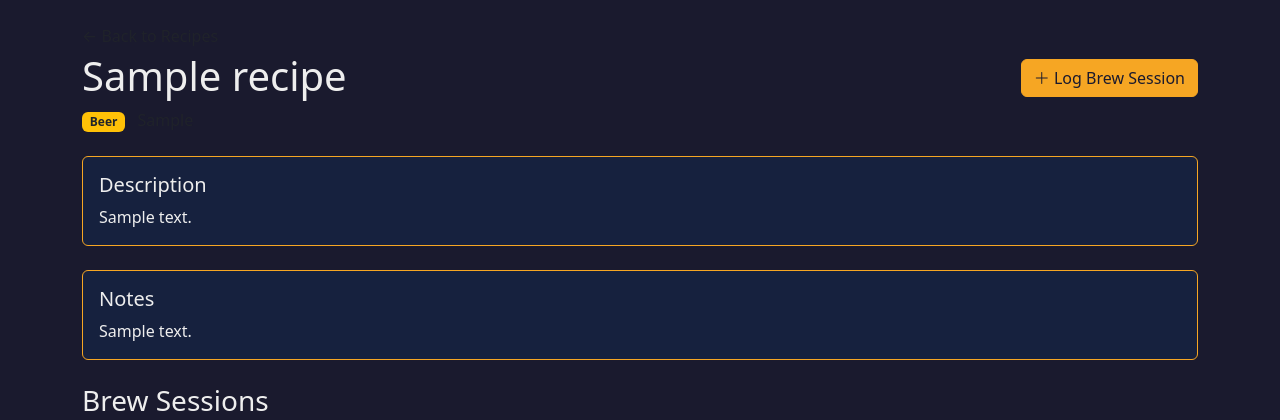
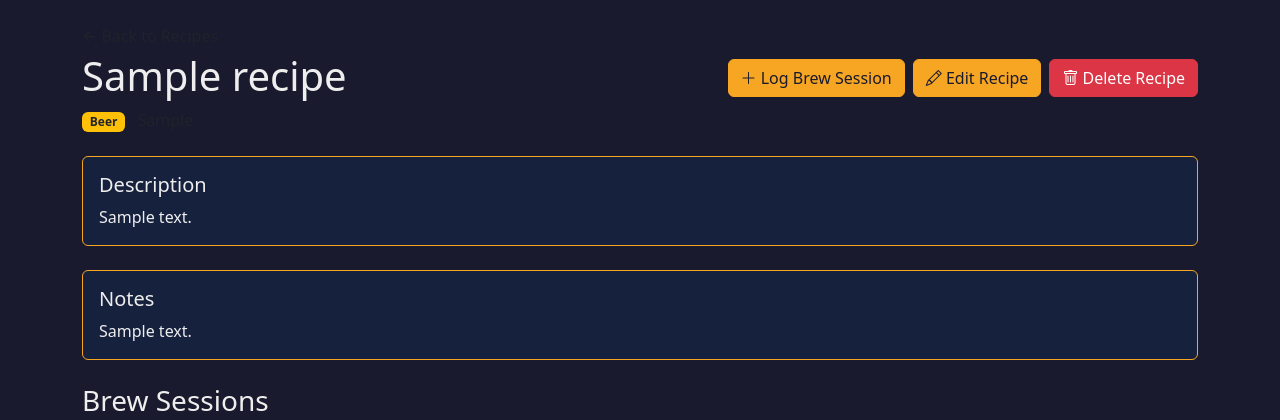
Before and after one commit to Tbubbs662/yeast-mode, a Django app: page /recipe/1/ in a window 1280 px wide. Shown: the part 56-476 px from the top of the page. Run offline with Django 4.2, Linux system fonts and the light colour scheme; tables that the repository leaves empty hold one stand-in row (values such as "Sample post"); data that the repository does not hold is empty.

Commit message:
Add edit and delete for recipes - closes #1

```diff
--- a/app/brews/templates/brews/recipe_detail.html
+++ b/app/brews/templates/brews/recipe_detail.html
@@ -12,9 +12,17 @@
             <span class="text-muted ms-2">{{ recipe.style }}</span>
         {% endif %}
     </div>
-    <a href="{% url 'session_create' recipe.pk %}" class="btn btn-primary">
-        <i class="bi bi-plus-lg"></i> Log Brew Session
-    </a>
+    <div class="d-flex gap-2">
+        <a href="{% url 'session_create' recipe.pk %}" class="btn btn-primary">
+            <i class="bi bi-plus-lg"></i> Log Brew Session
+        </a>
+        <a href="{% url 'recipe_edit' recipe.pk %}" class="btn btn-primary">
+            <i class="bi bi-pencil"></i> Edit Recipe
+        </a>
+        <a href="{% url 'recipe_delete' recipe.pk %}" class="btn btn-danger">
+            <i class="bi bi-trash"></i> Delete Recipe
+        </a>
+    </div>
 </div>
 
 {% if recipe.description %}
--- a/app/brews/urls.py
+++ b/app/brews/urls.py
@@ -6,6 +6,8 @@
     path('recipes/', views.recipe_list, name='recipe_list'),
     path('recipe/<int:pk>/', views.recipe_detail, name='recipe_detail'),
     path('recipe/new/', views.recipe_create, name='recipe_create'),
+    path('recipe/<int:recipe_pk>/edit/', views.recipe_edit, name='recipe_edit'),
+    path('recipe/<int:recipe_pk>/delete/', views.recipe_delete, name='recipe_delete'),
     path('recipe/<int:recipe_pk>/session/new/', views.session_create, name='session_create'),
     path('session/<int:pk>/', views.session_detail, name='session_details'),
 ]
--- a/app/brews/views.py
+++ b/app/brews/views.py
@@ -24,6 +24,27 @@
     else:
         form = RecipeForm()
     return render(request, 'brews/recipe_form.html', {'form': form, 'title': 'New Recipe'})
+
+def recipe_edit(request, recipe_pk):
+    recipe = get_object_or_404(Recipe, pk=recipe_pk)
+    if request.method == 'POST':
+        form = RecipeForm(request.POST, instance=recipe)
+        if form.is_valid():
+            recipe = form.save()
+            messages.success(request, f'Recipe "{recipe.name}" has been updated successfully!')
+            return redirect('recipe_detail', pk=recipe.pk)
+    else:
+        form = RecipeForm(instance=recipe)
+    return render(request, 'brews/recipe_form.html', {'form': form, 'title': recipe.name})
+
+def recipe_delete(request,recipe_pk):
+    recipe = get_object_or_404(Recipe, pk=recipe_pk)
+    if request.method == 'POST':
+        recipe.delete()
+        messages.success(request, f'Recipe "{recipe.name}" has been deleted successfully!')
+        return redirect('recipe_list')
+    else:
+        return render(request, 'brews/recipe_confirm_delete.html', {'recipe': recipe})
 
 
 def session_create(request, recipe_pk):
```
Also changed, not shown: app/brews/templates/brews/recipe_confirm_delete.html (added, +27 -0 lines).
